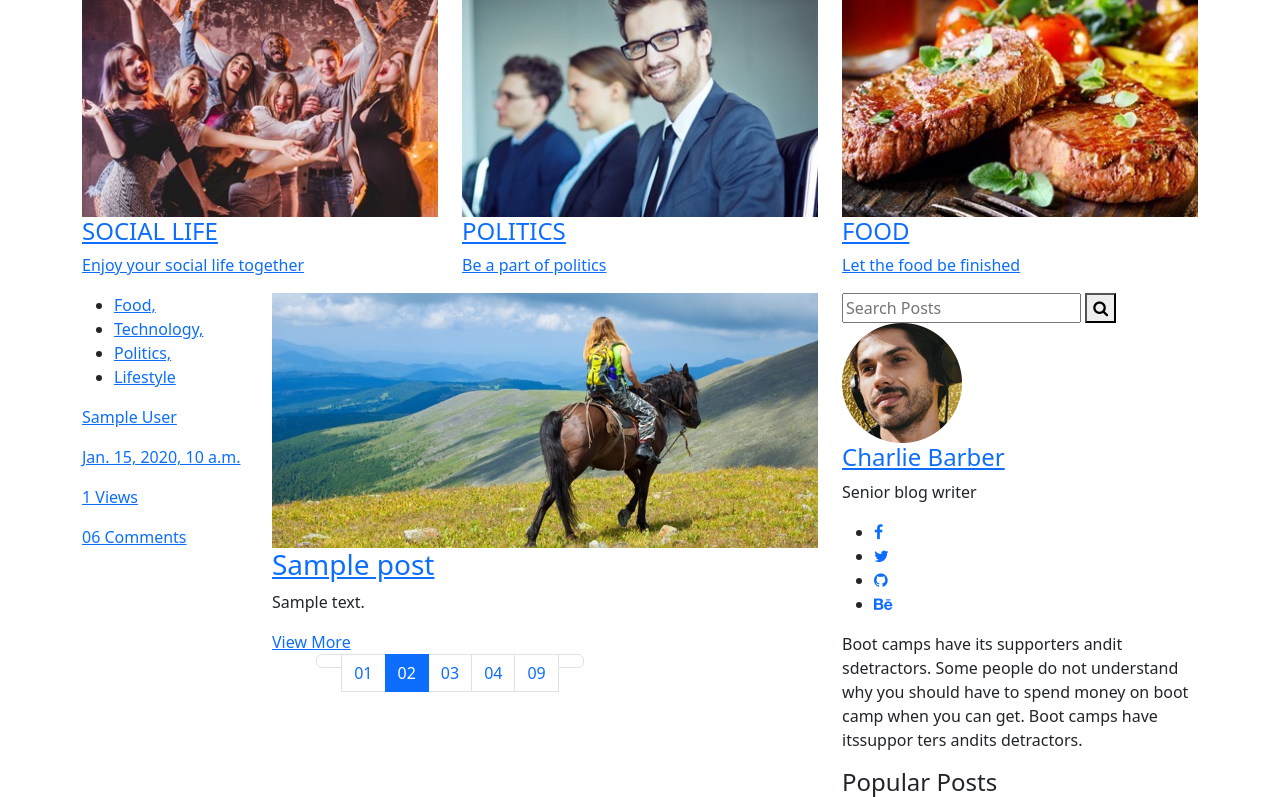
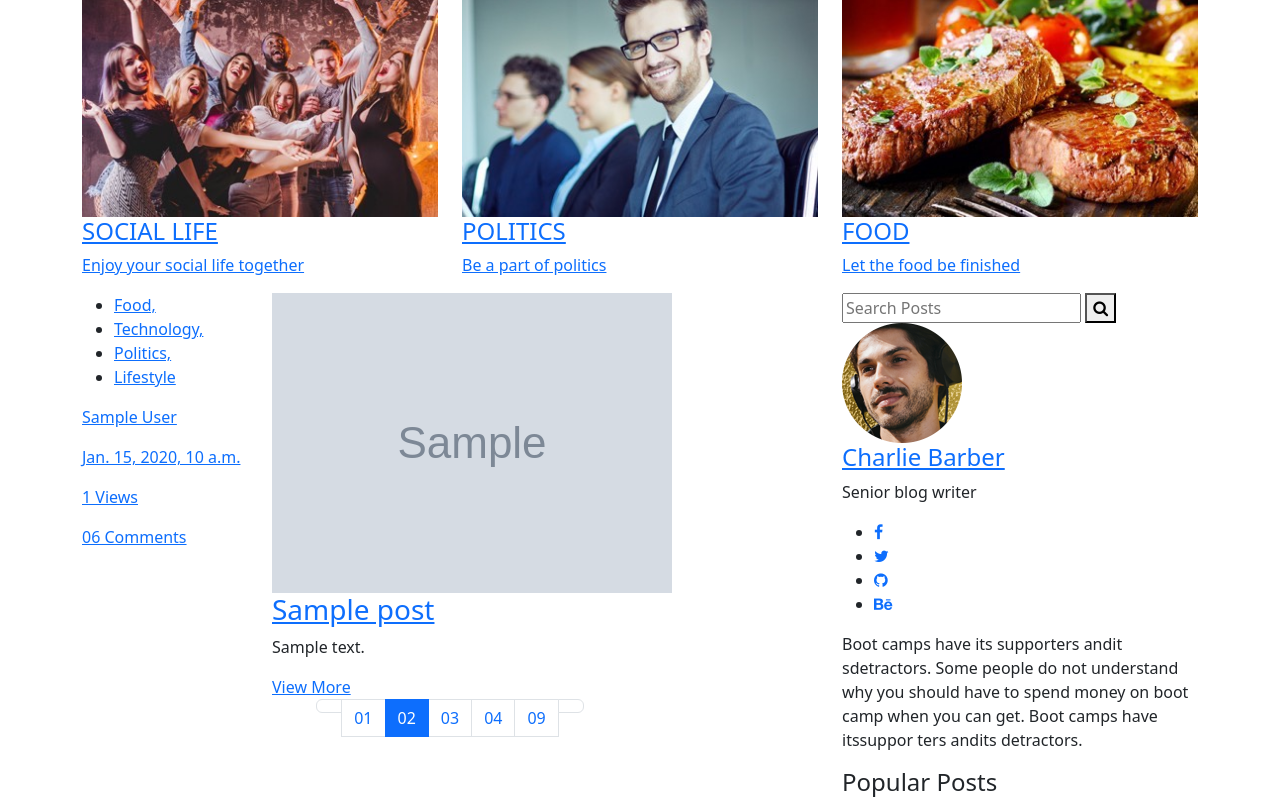
Before and after one commit to Amiraliarzande/django, a Django app: template templates/blog/blog-home.html in a window 1280 px wide. Shown: the part 511-1308 px from the top of the page. Run offline with Django 3.2, Linux system fonts and the light colour scheme; the template is opened without the code that fills it: values that come from a table or form of the project are taken from there, others are empty; tables that the repository leaves empty hold one stand-in row (values such as "Sample post"); grey boxes marked "Sample" are stand-in pictures; parts of the project's set-up code (start-up, migrations or seed data) failed here and were passed over; some libraries are stand-ins or nearby versions.

Commit message:
I made blog posts dynamic and created a default image for posts that don't have an image.
I made blog posts dynamic and created a default image for posts that don't have an image.

```diff
--- a/blog/models.py
+++ b/blog/models.py
@@ -7,7 +7,7 @@ class post (models.Model):
     title = models.CharField(max_length=255)
     content= models.TextField()
     author = models.ForeignKey(User,on_delete=models.SET_NULL,null=True)
-
+    image = models.ImageField(upload_to='blog/',default='blog/default.jpg')
     counted_viwe= models.IntegerField(default=0)
     status = models.BooleanField(default=True)
     published_date = models.DateTimeField(null=True)
--- a/mysite/settings.py
+++ b/mysite/settings.py
@@ -50,6 +50,7 @@ MIDDLEWARE = [
     'django.contrib.messages.middleware.MessageMiddleware',
     'django.middleware.clickjacking.XFrameOptionsMiddleware',
 ]
+
 
 ROOT_URLCONF = 'mysite.urls'
 
@@ -126,7 +127,8 @@ STATICFILES_DIRS = [
     BASE_DIR / 'statics/',  # Additional directory for static files
 ]
 
-
+MEDIA_URL = '/media/'
+MEDIA_ROOT = BASE_DIR / 'media'
 
 # Default primary key field type
 # https://docs.djangoproject.com/en/3.2/ref/settings/#default-auto-field
--- a/requirements.txt
+++ b/requirements.txt
@@ -1 +1,2 @@
 django>3.2,<3.3
+Pillow
--- a/templates/blog/blog-home.html
+++ b/templates/blog/blog-home.html
@@ -111,7 +111,7 @@
                 </div>
                 <div class="col-lg-9 col-md-9">
                   <div class="feature-img">
-                    <img class="img-fluid" src="{% static 'img/blog/feature-img1.jpg' %}" alt />
+                    <img class="img-fluid" src="{{ post.image.url }}" alt />
                   </div>
                   <a class="posts-title" href="{% url 'blog:blog_single' pid=post.id %}"><h3>{{ post.title }}</h3></a>
                   <p class="excert">{{ post.content }}</p>
```
Also changed, not shown: blog/migrations/0004_post_image.py (added), blog/migrations/0005_alter_post_image.py (added).
